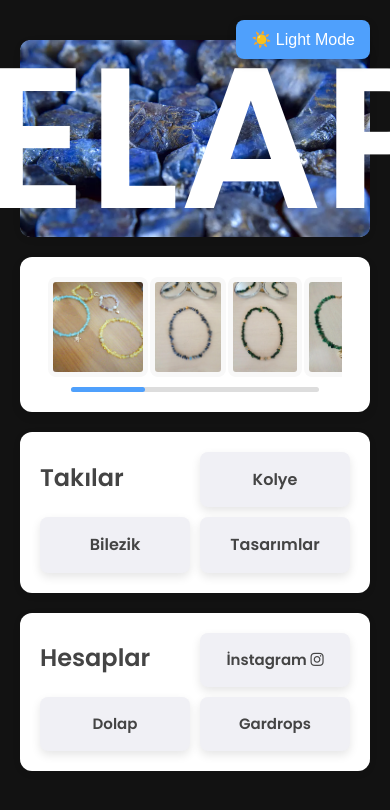
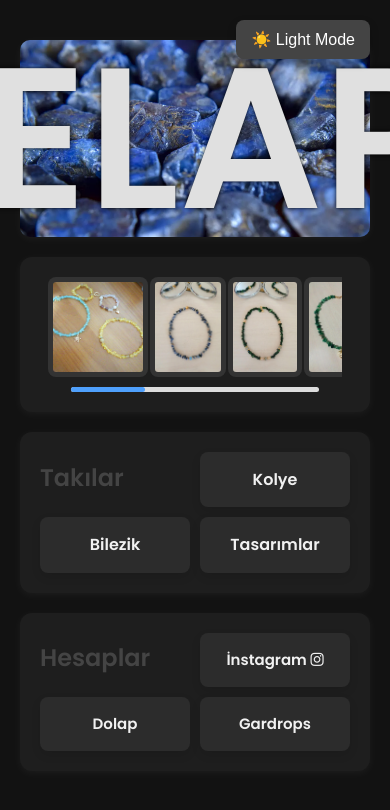
Before and after one commit to erenusul/web_sitesi_gelistirme, a plain HTML site: page index.html in a window 390 px wide. Both pictures are taken after a click on the button "🌙 Dark Mode". Shown: the top 810 px of the page. Drawn offline with Linux system fonts and the light colour scheme.

Commit message:
"style.css sayfasına dark modla ilgili geliştirmeler yapıldı."

```diff
--- a/style.css
+++ b/style.css
@@ -346,3 +346,41 @@ body.dark-mode {
     background-color: #121212;
     color: #f1f1f1;
 }
+
+body.dark-mode section,
+body.dark-mode .gallery {
+    background-color: #1e1e1e;
+    color: #f1f1f1;
+    box-shadow: 0 2px 10px rgba(255, 255, 255, 0.05);
+}
+
+body.dark-mode .project-card,
+body.dark-mode .project-card2 {
+    background-color: #2c2c2c;
+    color: #f1f1f1;
+}
+
+body.dark-mode .project-card:hover,
+body.dark-mode .project-card2:hover {
+    background-color: #90caf9;
+    color: #000;
+    transform: translateY(-5px);
+}
+
+body.dark-mode .overlay-text {
+    color: #e0e0e0;
+    text-shadow: 0 0 5px #000;
+}
+
+body.dark-mode .image-track img {
+    background-color: #333;
+}
+
+body.dark-mode .mode-toggle {
+    background-color: #444;
+    color: white;
+}
+
+body.dark-mode .mode-toggle:hover {
+    background-color: #555;
+}
```
